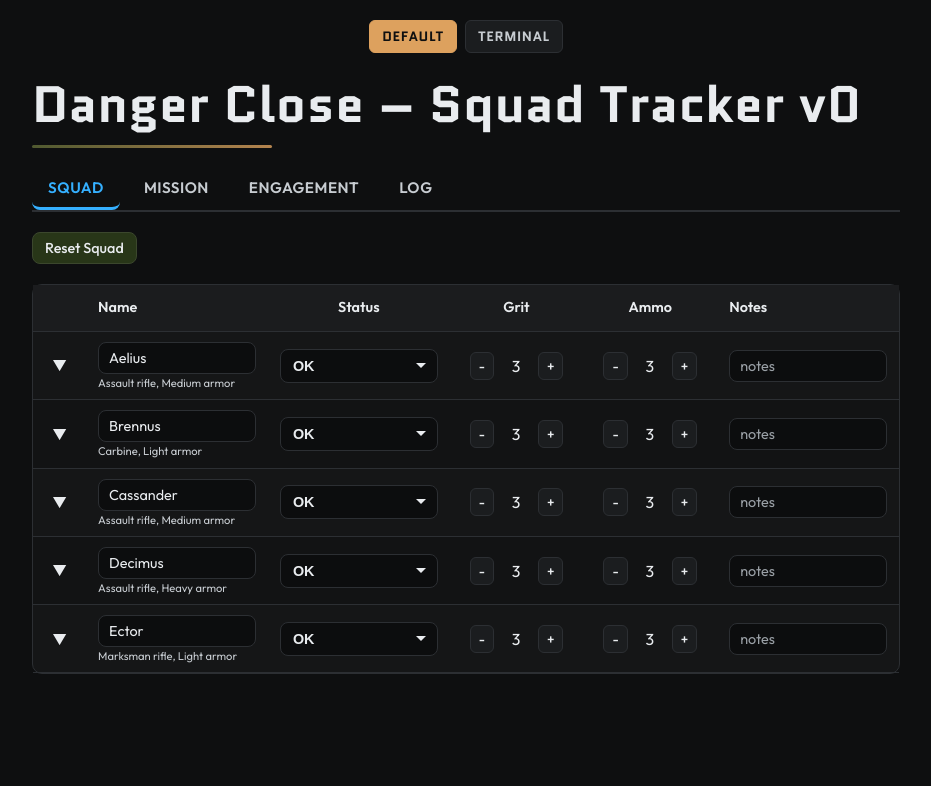
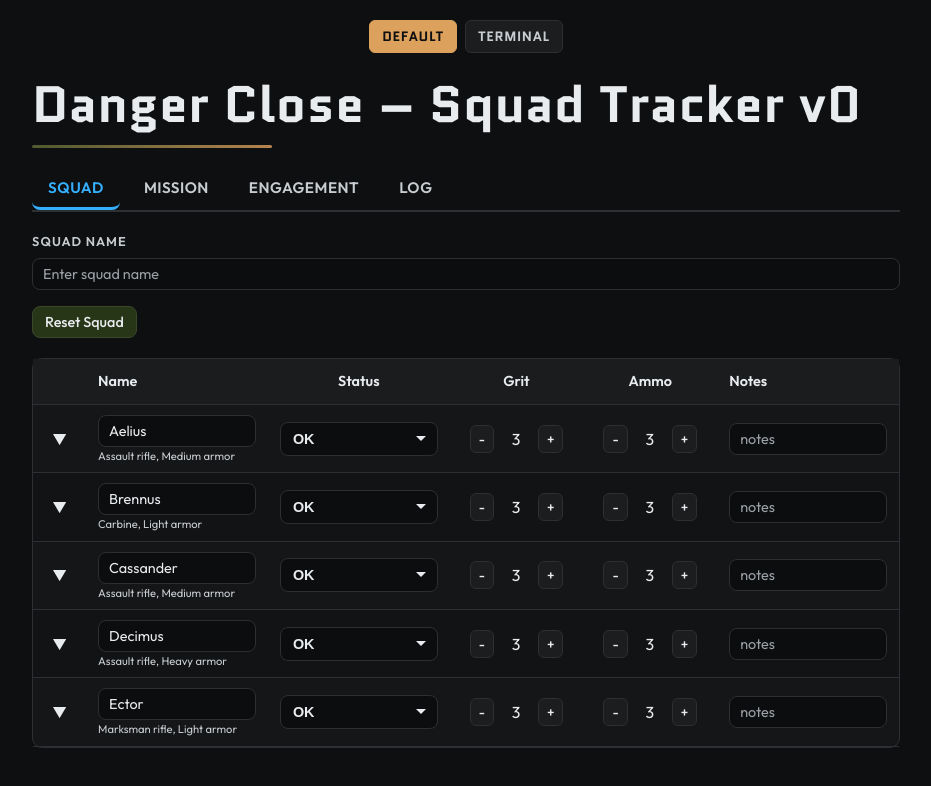
Before and after one commit to lars1808/danger-close-app, a React (Vite) app: page / in a window 1280 px wide. Shown: the top 786 px of the page, without its empty margins (174-1105 px from the left). Built offline with nearby package versions, Linux system fonts and the light colour scheme.

Commit message:
Add editable squad name field

```diff
--- a/src/features/squad/SquadTable.tsx
+++ b/src/features/squad/SquadTable.tsx
@@ -2,6 +2,7 @@ import React, { useState, useEffect } from "react";
 import * as T from "./types";
 
 const STORAGE_KEY = "danger-close-squad";
+const SQUAD_NAME_STORAGE_KEY = "danger-close-squad-name";
 
 const defaultTroopers: T.Trooper[] = [
   { id: 1, name: "Aelius",    status: "OK", grit: 3, ammo: 3, notes: "", weaponId: "assault_rifle",  armorId: "medium", biography: "" },
@@ -37,10 +38,15 @@ const [troopers, setTroopers] = useState<T.Trooper[]>(() => {
   });
 
   const [expandedIds, setExpandedIds] = useState<Set<number>>(new Set());
+  const [squadName, setSquadName] = useState<string>(() => localStorage.getItem(SQUAD_NAME_STORAGE_KEY) ?? "");
 
   useEffect(() => {
     localStorage.setItem(STORAGE_KEY, JSON.stringify(troopers));
   }, [troopers]);
+
+  useEffect(() => {
+    localStorage.setItem(SQUAD_NAME_STORAGE_KEY, squadName);
+  }, [squadName]);
 
   function update<K extends keyof T.Trooper>(id: number, key: K, value: T.Trooper[K]) {
     setTroopers((prev) => prev.map((t) => (t.id === id ? { ...t, [key]: value } : t)));
@@ -59,24 +65,9 @@ useEffect(() => {
     if (confirm("Reset squad to defaults?")) {
       setTroopers(defaultTroopers);
       localStorage.removeItem(STORAGE_KEY);
+      setSquadName("");
+      localStorage.removeItem(SQUAD_NAME_STORAGE_KEY);
     }
-  }
-
-  function statusClass(s: T.Status) {
-    switch (s) {
-      case "OK":           return "dc-badge dc-badge--ok";
-      case "Grazed":       return "dc-badge dc-badge--grazed";
-      case "Wounded":      return "dc-badge dc-badge--wounded";
-      case "Bleeding Out": return "dc-badge dc-badge--bleeding";
-      case "Dead":         return "dc-badge dc-badge--dead";
-    }
-  }
-
-  const STATUS_ORDER: T.Status[] = ["OK", "Grazed", "Wounded", "Bleeding Out", "Dead"];
-  function shiftStatus(s: T.Status, delta: 1 | -1): T.Status {
-    const i = STATUS_ORDER.indexOf(s);
-    const j = Math.max(0, Math.min(STATUS_ORDER.length - 1, i + delta));
-    return STATUS_ORDER[j];
   }
 
   function toggleExpanded(id: number) {
@@ -100,10 +91,21 @@ function getGearSummary(trooper: T.Trooper): string {
     return special ? `${weapon}, ${armor}, ${special}` : `${weapon}, ${armor}`;
   }
 
-
-
   return (
     <div>
+      <div className="dc-squad-header">
+        <label className="dc-squad-label" htmlFor="squad-name-input">
+          Squad Name
+        </label>
+        <input
+          id="squad-name-input"
+          className="dc-input"
+          value={squadName}
+          onChange={(e) => setSquadName(e.target.value)}
+          placeholder="Enter squad name"
+        />
+      </div>
+
       <div className="dc-toolbar">
         <button onClick={resetSquad} className="dc-btn dc-btn--accent">Reset Squad</button>
       </div>
--- a/src/styles/danger-close.css
+++ b/src/styles/danger-close.css
@@ -147,6 +147,25 @@ h1, h2, h3 {
   display: flex;
   gap: 10px;
   margin: 12px 0 20px;
+}
+
+.dc-squad-header {
+  display: flex;
+  flex-direction: column;
+  gap: 6px;
+  margin: 0 0 16px;
+}
+
+.dc-squad-header + .dc-toolbar {
+  margin-top: 0;
+}
+
+.dc-squad-label {
+  font-size: 0.8rem;
+  font-weight: 600;
+  text-transform: uppercase;
+  letter-spacing: 0.08em;
+  color: var(--text-dim);
 }
 
 /* ==================== BUTTONS ==================== */
```
Lines whose indentation alone changed are shown as unchanged.
